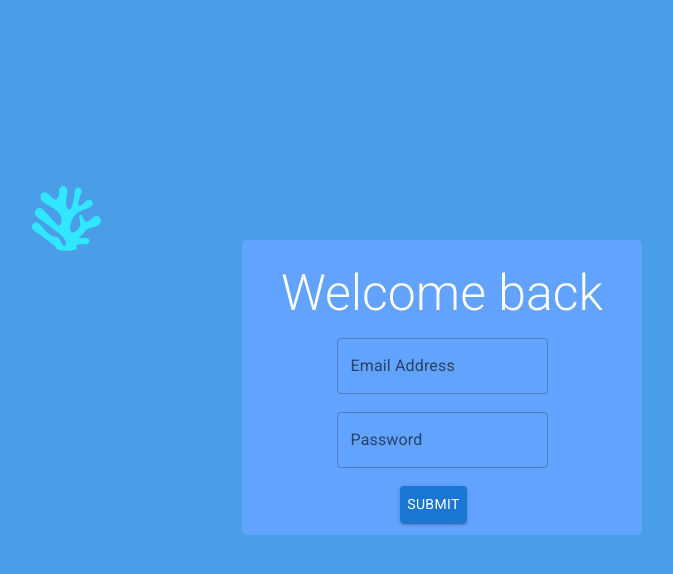
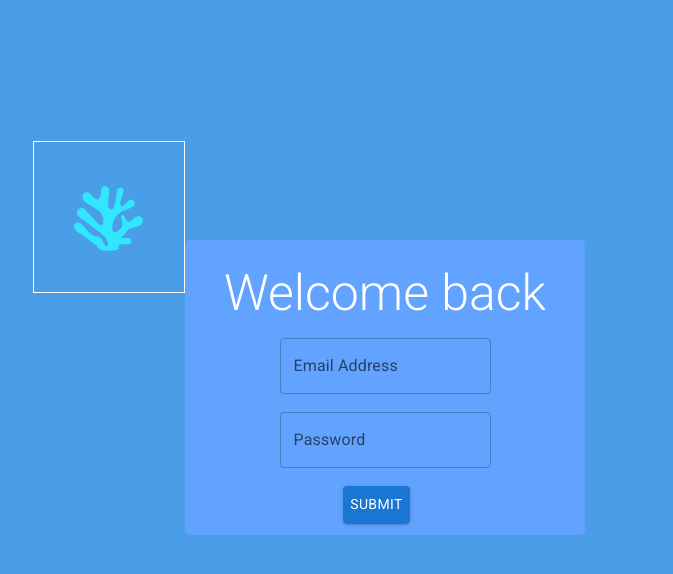
Before and after one commit to Huntera948/Summarizer2, a React (Create React App) app: page /preferences in a window 1280 px wide. Shown: the top 574 px of the page, without its empty margins (523-1196 px from the left). Built offline with nearby package versions, Linux system fonts and the light colour scheme.

Commit message:
small scss update

```diff
--- a/src/components/App/Summarizer/Summarizer.scss
+++ b/src/components/App/Summarizer/Summarizer.scss
@@ -1,10 +1,16 @@
+.page--container {
+    display: flex-center;
+}
+
 .icon {
+    justify-content: center;
+    align-items: center;
     position: relative;
     $icon--size: 150px;
     width: $icon--size;
     height: $icon--size;
-    margin-right: 100px;
-    margin-left: 400px;
+    border: 1px solid white;
+    margin-left: 30vw;
   }
 
 .header {
```
